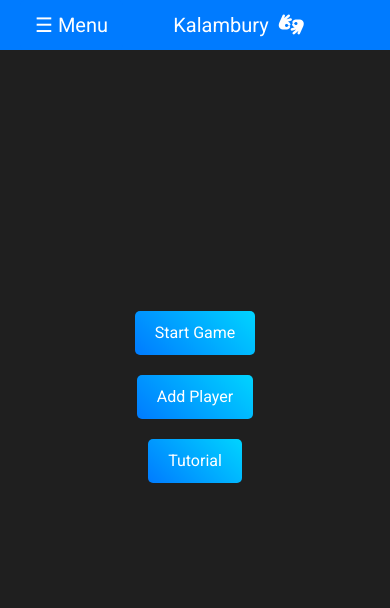
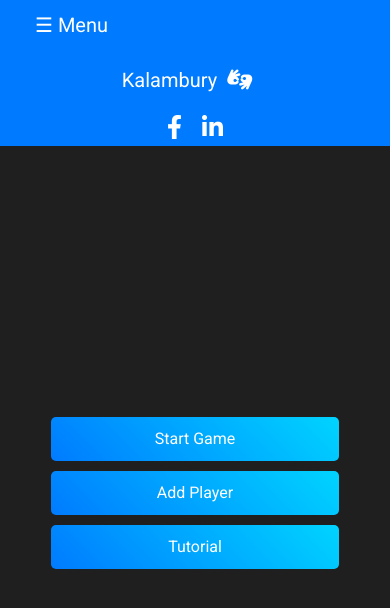
Before and after one commit to KoloNaukowe-RAI/PSL-Alphabet-Recognition-App, a Django app: page / in a window 390 px wide. Shown: the top 608 px of the page. Run offline with Django 5.2, Linux system fonts and the light colour scheme; some libraries are stand-ins or nearby versions.

Commit message:
Update home.html

```diff
--- a/templates/home.html
+++ b/templates/home.html
@@ -26,6 +26,7 @@
             align-items: center;
             height: calc(100vh - 150px);
             flex-direction: column;
+            text-align: center;
         }
 
         .custom-button {
@@ -257,6 +258,7 @@
             justify-content: center;
             align-items: center;
             margin-top: 20px;
+            flex-wrap: wrap;
         }
 
         .image-container img {
@@ -266,6 +268,57 @@
 
         .live-camera-feed {
             max-width: 70%;
+        }
+
+        .social-icons {
+            display: flex;
+            align-items: center;
+            position: absolute;
+            right: 20px;
+        }
+
+        .social-icons a {
+            color: #ffffff;
+            font-size: 1.5rem;
+            margin: 0 10px;
+            transition: color 0.3s ease;
+        }
+
+        .social-icons a:hover {
+            color: #00d4ff;
+        }
+
+        @media (max-width: 768px) {
+            .custom-button {
+                width: 80%;
+                margin: 5px 0;
+            }
+
+            .image-container img {
+                max-width: 90%;
+            }
+
+            .live-camera-feed {
+                max-width: 90%;
+            }
+
+            .navbar {
+                flex-direction: column;
+            }
+
+            .navbar-brand-container {
+                justify-content: center;
+                margin-top: 10px;
+            }
+
+            .sidebar a {
+                font-size: 20px;
+            }
+
+            .social-icons {
+                position: static;
+                margin-top: 10px;
+            }
         }
     </style>
 </head>
@@ -283,6 +336,10 @@
         <button class="openbtn" onclick="openNav()">&#9776; Menu</button>
         <div class="navbar-brand-container">
             <a class="navbar-brand" href="#" id="navbar-brand">Kalambury <i class="fas fa-american-sign-language-interpreting"></i></a>
+        </div>
+        <div class="social-icons">
+            <a href="https://www.facebook.com/RobotykaAutomatykaInformatyka" target="_blank" rel="noopener noreferrer"><i class="fab fa-facebook-f"></i></a>
+            <a href="https://www.linkedin.com/company/kn-rai/" target="_blank" rel="noopener noreferrer"><i class="fab fa-linkedin-in"></i></a>
         </div>
     </nav>
 
@@ -390,29 +447,42 @@
                         <!-- Step 1 -->
                         <div class="tutorial-step" id="tutorial-step-1">
                             <h2><i class="fas fa-info-circle"></i> Welcome to Kalambury!</h2>
-                            <p>This tutorial will guide you through the basics of the game.</p>
-                            <button class="btn custom-button tutorial-button" onclick="nextStep(2)">Next <i class="fas fa-arrow-right"></i></button>
+                            <p id="tutorial-step-1-text">This tutorial will guide you through the basics of the game.</p>
+                            <div>
+                                <button class="btn custom-button tutorial-button" onclick="prevStep(1)" disabled>Previous</button>
+                                <button class="btn custom-button tutorial-button" onclick="toggleTranslation(1)">Translate</button>
+                                <button class="btn custom-button tutorial-button" onclick="nextStep(2)">Next</button>
+                            </div>
                         </div>
                         <!-- Step 2 -->
                         <div class="tutorial-step hidden" id="tutorial-step-2">
                             <h2><i class="fas fa-cog"></i> Step 1: Setting up the game</h2>
-                            <p>Enter your player name and choose the game settings.</p>
-                            <button class="btn custom-button tutorial-button" onclick="prevStep(1)"><i class="fas fa-arrow-left"></i> Previous</button>
-                            <button class="btn custom-button tutorial-button" onclick="nextStep(3)">Next <i class="fas fa-arrow-right"></i></button>
+                            <p id="tutorial-step-2-text">Enter your player name and choose the game settings.</p>
+                            <div>
+                                <button class="btn custom-button tutorial-button" onclick="prevStep(1)">Previous</button>
+                                <button class="btn custom-button tutorial-button" onclick="toggleTranslation(2)">Translate</button>
+                                <button class="btn custom-button tutorial-button" onclick="nextStep(3)">Next</button>
+                            </div>
                         </div>
                         <!-- Step 3 -->
                         <div class="tutorial-step hidden" id="tutorial-step-3">
                             <h2><i class="fas fa-play-circle"></i> Step 2: Starting the game</h2>
-                            <p>Click 'Start Game' to begin.</p>
-                            <button class="btn custom-button tutorial-button" onclick="prevStep(2)"><i class="fas fa-arrow-left"></i> Previous</button>
-                            <button class="btn custom-button tutorial-button" onclick="nextStep(4)">Next <i class="fas fa-arrow-right"></i></button>
+                            <p id="tutorial-step-3-text">Click 'Start Game' to begin.</p>
+                            <div>
+                                <button class="btn custom-button tutorial-button" onclick="prevStep(2)">Previous</button>
+                                <button class="btn custom-button tutorial-button" onclick="toggleTranslation(3)">Translate</button>
+                                <button class="btn custom-button tutorial-button" onclick="nextStep(4)">Next</button>
+                            </div>
                         </div>
                         <!-- Step 4 -->
                         <div class="tutorial-step hidden" id="tutorial-step-4">
                             <h2><i class="fas fa-gamepad"></i> Step 3: Playing the game</h2>
-                            <p>Follow the instructions and have fun!</p>
-                            <button class="btn custom-button tutorial-button" onclick="prevStep(3)"><i class="fas fa-arrow-left"></i> Previous</button>
-                            <button class="btn custom-button tutorial-button" data-dismiss="modal">Finish <i class="fas fa-check-circle"></i></button>
+                            <p id="tutorial-step-4-text">Follow the instructions and have fun!</p>
+                            <div>
+                                <button class="btn custom-button tutorial-button" onclick="prevStep(3)">Previous</button>
+                                <button class="btn custom-button tutorial-button" onclick="toggleTranslation(4)">Translate</button>
+                                <button class="btn custom-button tutorial-button" data-dismiss="modal">Finish</button>
+                            </div>
                         </div>
                     </div>
                 </div>
@@ -427,6 +497,7 @@
         let playerName = '';
         let language = 'EN';
         let difficulty = 'easy';
+        let theme = 'dark';
 
         const translations = {
             'EN': {
@@ -444,7 +515,11 @@
                 'difficulty-label': 'Difficulty',
                 'theme-label': 'Theme',
                 'close-button': 'Close',
-                'save-settings-button': 'Save settings'
+                'save-settings-button': 'Save settings',
+                'tutorial-step-1-text': 'This tutorial will guide you through the basics of the game.',
+                'tutorial-step-2-text': 'Enter your player name and choose the game settings.',
+                'tutorial-step-3-text': "Click 'Start Game' to begin.",
+                'tutorial-step-4-text': 'Follow the instructions and have fun!'
             },
             'PL': {
                 'navbar-brand': 'Kalambury',
@@ -461,7 +536,11 @@
                 'difficulty-label': 'Poziom Trudności',
                 'theme-label': 'Motyw',
                 'close-button': 'Zamknij',
-                'save-settings-button': 'Zapisz ustawienia'
+                'save-settings-button': 'Zapisz ustawienia',
+                'tutorial-step-1-text': 'Ten samouczek poprowadzi Cię przez podstawy gry.',
+                'tutorial-step-2-text': 'Wprowadź nazwę gracza i wybierz ustawienia gry.',
+                'tutorial-step-3-text': "Kliknij 'Rozpocznij Grę', aby rozpocząć.",
+                'tutorial-step-4-text': 'Postępuj zgodnie z instrukcjami i baw się dobrze!'
             }
         };
 
@@ -503,6 +582,8 @@
         document.getElementById('save-settings-button').addEventListener('click', () => {
             playerName = document.getElementById('player-name').value;
             difficulty = document.getElementById('difficulty-select').value;
+            theme = document.getElementById('theme-select').value;
+
             if (playerName.length > 15) {
                 alert('Player name must be 15 characters or less.');
                 return;
@@ -510,6 +591,7 @@
             if (playerName) {
                 localStorage.setItem('playerName', playerName);
                 localStorage.setItem('difficulty', difficulty);
+                localStorage.setItem('theme', theme);
                 $('#settingsModal').modal('hide');
                 showLoadingScreen();
                 setTimeout(hideLoadingScreen, 2000);
@@ -529,6 +611,7 @@
         document.getElementById('start-game-button').addEventListener('click', () => {
             playerName = localStorage.getItem('playerName');
             difficulty = localStorage.getItem('difficulty');
+            theme = localStorage.getItem('theme');
             if (!playerName) {
                 alert('Please enter your name in the settings.');
                 return;
@@ -654,7 +737,20 @@
             document.getElementById(`tutorial-step-${step}`).classList.remove('hidden');
         }
 
+        function toggleTranslation(step) {
+            const textElement = document.getElementById(`tutorial-step-${step}-text`);
+            const originalText = translations['EN'][`tutorial-step-${step}-text`];
+            const translatedText = translations['PL'][`tutorial-step-${step}-text`];
+            if (textElement.textContent === originalText) {
+                textElement.textContent = translatedText;
+            } else {
+                textElement.textContent = originalText;
+            }
+        }
+
         // Initialize settings on page load
+        language = localStorage.getItem('language') || 'EN';
+        theme = localStorage.getItem('theme') || 'dark';
         updateLanguage();
         updateTheme();
     </script>
```
